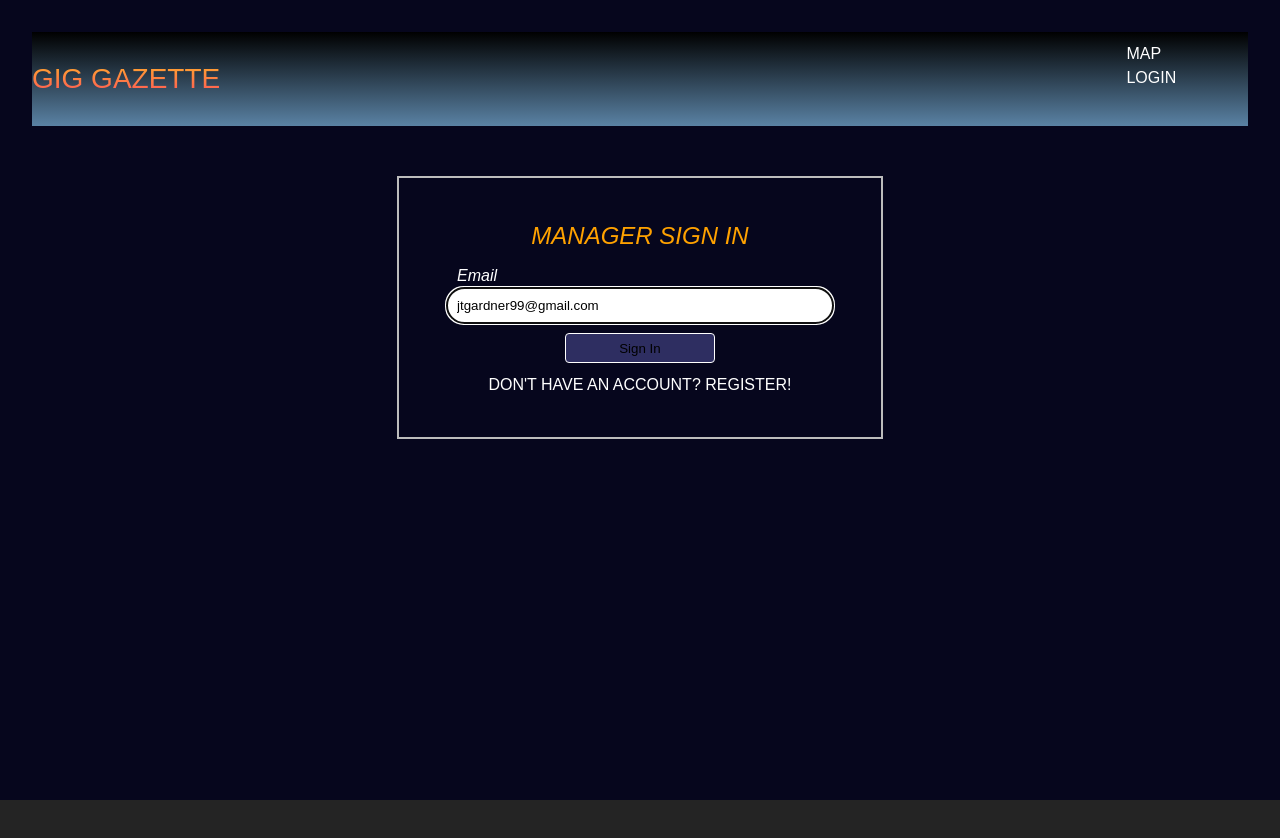
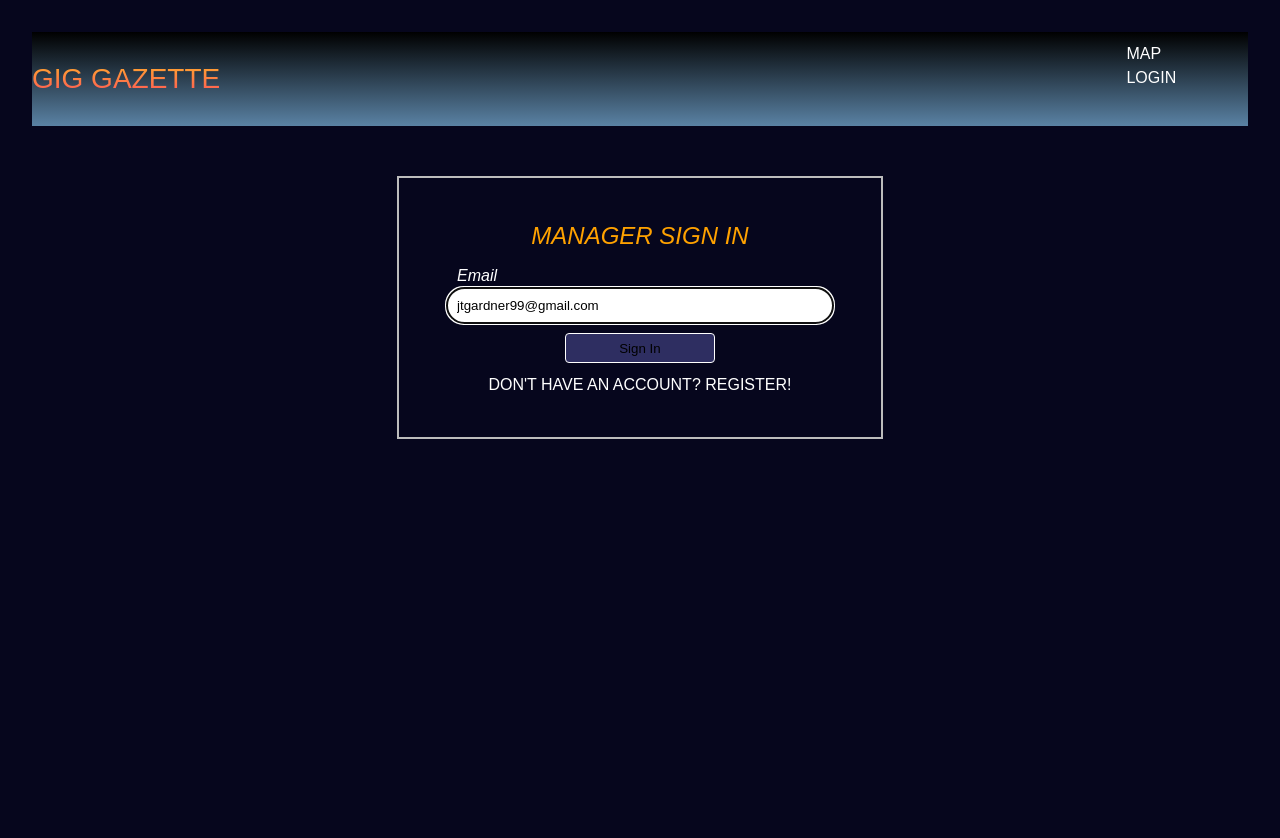
Before and after one commit to jackgardner99/Gig-Gazette, a React (Vite) app: page /login in a window 1280 px wide. Shown: the top 838 px of the page. Before the commit the page ends 800 px from the top, so only its background shows below. Built offline with nearby package versions, Linux system fonts and the light colour scheme.

Commit message:
initial commit

```diff
--- a/src/App.css
+++ b/src/App.css
@@ -2,6 +2,7 @@
   max-width: 1280px;
   margin: 0 auto;
   padding: 2rem;
+  min-height: 100vh;
 }
 
 .artist-image {
@@ -90,7 +91,7 @@
 
 .popup-overlay {
   position: absolute;
-  top: 200px;
+  top: 100px;
   left: 0;
   bottom: 0;
   width: 100%;
@@ -135,6 +136,7 @@
   display: flex;
   flex-direction: column;
   width: 100%;
+  min-height: 100vh;
 }
 
 .clients-section-create-show {
--- a/src/index.css
+++ b/src/index.css
@@ -6,7 +6,7 @@
 
   color-scheme: light dark;
   color: rgba(255, 255, 255, 0.87);
-  background-color: #242424;
+  /* background-color: #242424; */
 
   font-synthesis: none;
   text-rendering: optimizeLegibility;
```
